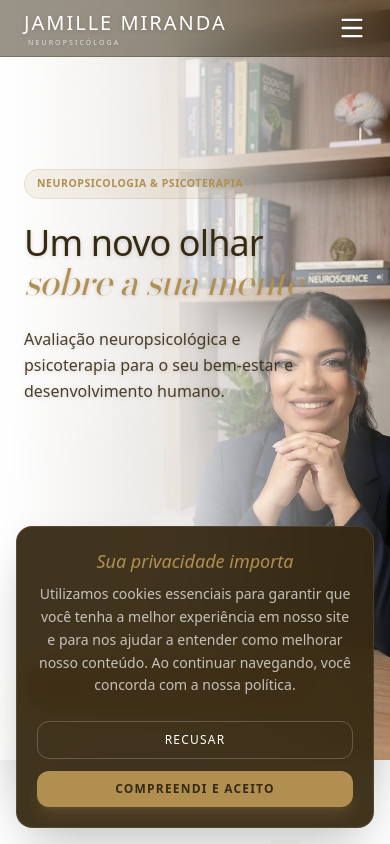
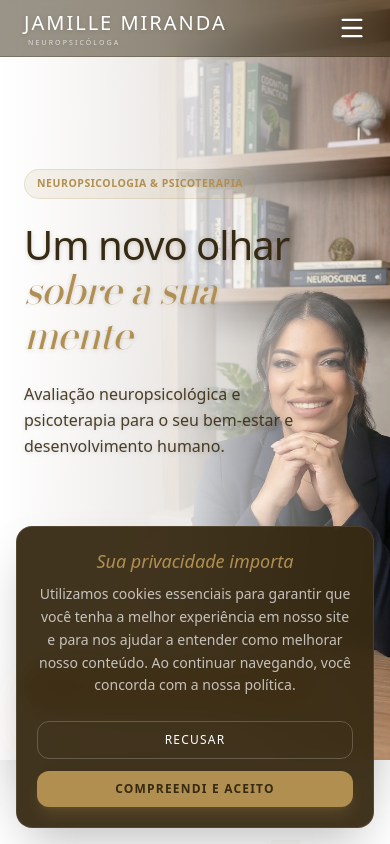
Before and after one commit to Orlando-GF/jamillemiranda, a Next.js app: page / in a window 390 px wide. Shown: the top 844 px of the page. Built offline with nearby package versions, Linux system fonts and the light colour scheme.

Commit message:
style(hero): implementa tipografia fluida (clamp) e ajuste dinâmico de posicionamento de imagem para melhor responsividade

```diff
--- a/src/components/Hero.tsx
+++ b/src/components/Hero.tsx
@@ -8,7 +8,7 @@ export default function Hero() {
             {/* Background Image Layer (The Floating Card - Straight Edges) */}
             <div className="absolute inset-0 z-0 overflow-hidden shadow-[0_30px_60px_-15px_rgba(0,0,0,0.2)] bg-background">
                 <div
-                    className="absolute inset-0 bg-cover bg-[position:60%_top] sm:bg-[position:70%_top] md:bg-[position:85%_top] lg:bg-right-top bg-no-repeat bg-[url('/img/hero_mobile.webp')] lg:bg-[url('/img/hero.webp')]"
+                    className="absolute inset-0 bg-cover bg-[position:65%_top] sm:bg-[position:75%_top] md:bg-[position:80%_top] lg:bg-[position:90%_top] xl:bg-right-top bg-no-repeat bg-[url('/img/hero_mobile.webp')] lg:bg-[url('/img/hero.webp')]"
                     aria-hidden="true"
                 />
                 {/* Overlay Esquerdo: Contraste suave para o texto descritivo */}
@@ -28,7 +28,7 @@ export default function Hero() {
                         <span className="text-gold text-[10.5px] sm:text-xs font-sans tracking-wider sm:tracking-widest uppercase font-bold">Neuropsicologia & Psicoterapia</span>
                     </div>
 
-                    <h1 className="font-serif text-4xl md:text-6xl lg:text-8xl leading-[1.1] md:leading-tight text-dark mb-6 tracking-tight drop-shadow-sm">
+                    <h1 className="font-serif text-[clamp(2.5rem,8vw,5.5rem)] leading-[1.1] md:leading-[1.15] text-dark mb-6 tracking-tight drop-shadow-sm">
                         Um novo olhar <br className="hidden lg:block" /> <span className="text-gold italic font-bodoni">sobre a sua mente</span>
                     </h1>
 
```
